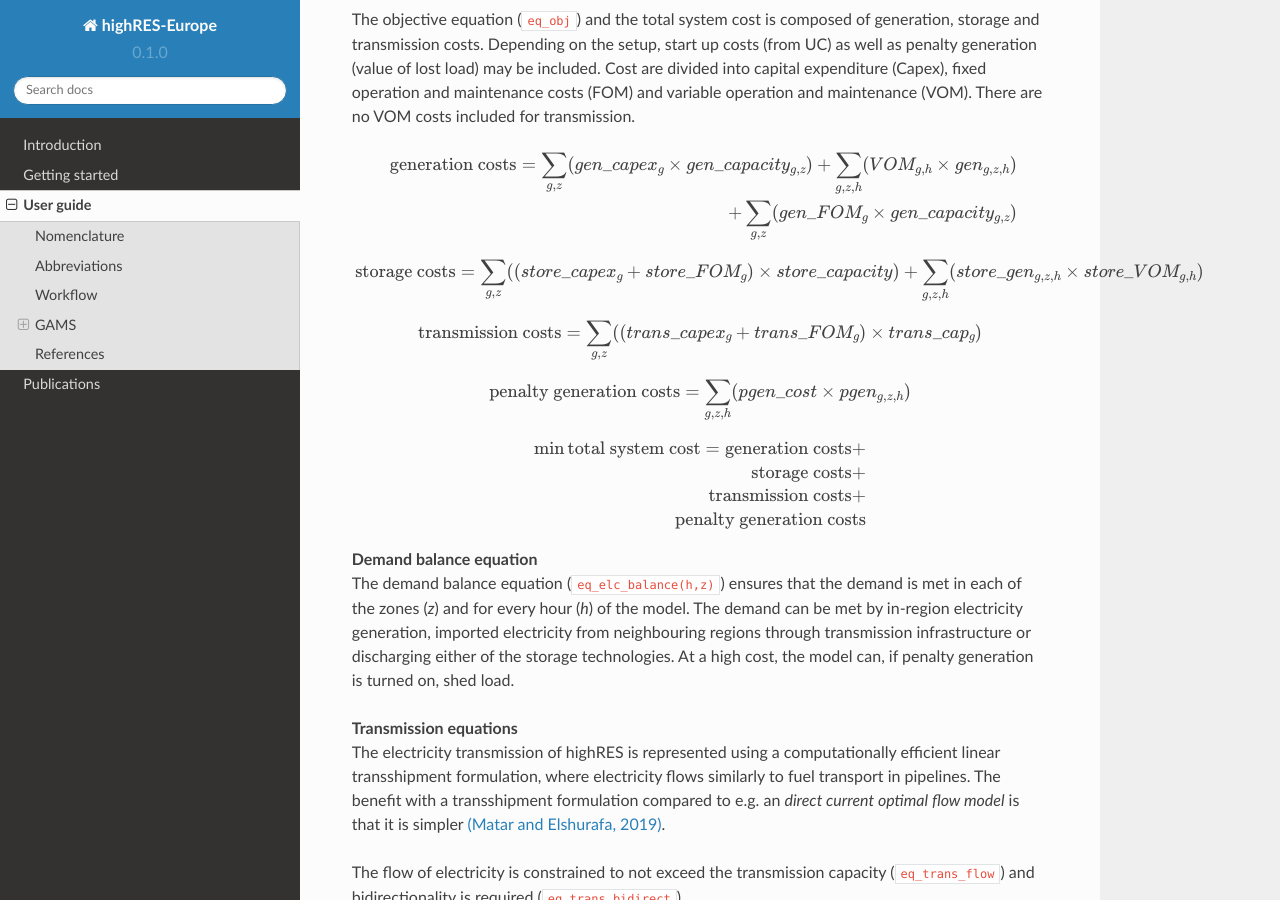
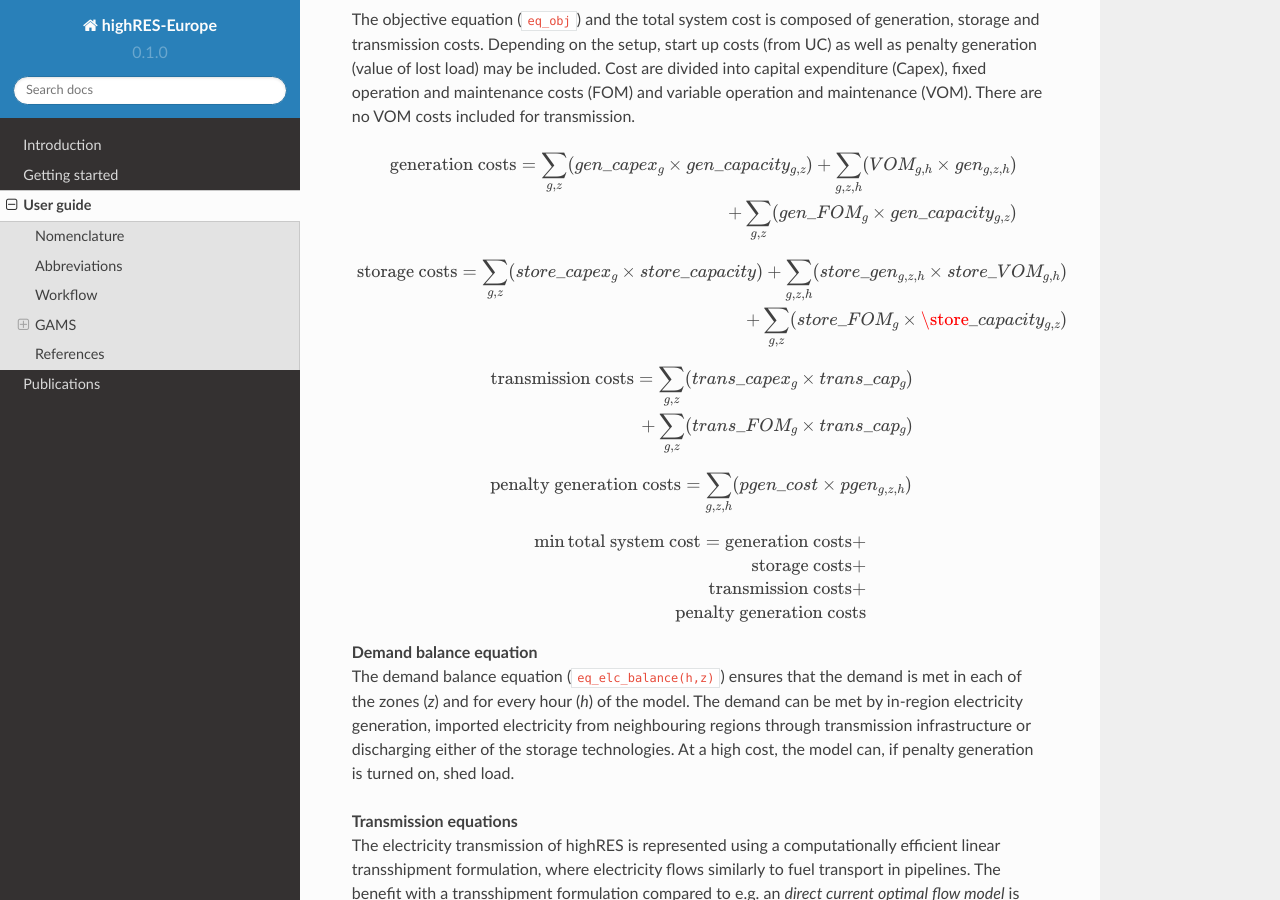
Before and after one commit to highRES-model/highRES-Europe-WF, a Sphinx documentation site: the page built from docs/source/user_guide.rst, in a window 1280 px wide and 900 px high, scrolled down 1049 px. Built offline with Sphinx 7.4.7 and the Read the Docs theme 2.0.0, drawn with Linux system fonts in a browser that asks for light colours.

Commit message:
doc eqn fmt

```diff
--- a/docs/source/user_guide.rst
+++ b/docs/source/user_guide.rst
@@ -42,21 +42,24 @@ The objective equation (``eq_obj``) and the total system cost is composed of gen
    \end{aligned}
 
 .. math::
-
-      \text{storage costs} = \sum_{g,z}((store\_capex_{g} + store\_FOM_{g}) \times store\_capacity) + \sum_{g,z,h}(store\_gen_{g,z,h} \times store\_VOM_{g,h}) \\
+   \begin{aligned}
+      \text{storage costs} = \sum_{g,z}(store\_capex_{g} \times store\_capacity) + \sum_{g,z,h}(store\_gen_{g,z,h} \times store\_VOM_{g,h}) \\ + \sum_{g,z}(store\_FOM_{g} \times \store\_capacity_{g,z})
+   \end{aligned}
 
 .. math::
-
-      \text{transmission costs} = \sum_{g,z}((trans\_capex_{g} + trans\_FOM_{g}) \times trans\_cap_{g})\\
+   \begin{aligned}
+      \text{transmission costs} = \sum_{g,z}(trans\_capex_{g} \times trans\_cap_{g}) \\ + \sum_{g,z}(trans\_FOM_{g} \times trans\_cap_{g})
+   \end{aligned}
 
 .. math::
-
+   \begin{aligned}
       \text{penalty generation costs} = \sum_{g,z,h}(pgen\_cost \times pgen_{g,z,h}) \\
-
+   \end{aligned}
 
 .. math::
-
-   \min \text{total system cost} = \text{generation costs} + \\ \text{storage costs} + \\ \text{transmission costs} + \\ \text{penalty generation costs}
+   \begin{aligned}
+      \min \text{total system cost} = \text{generation costs} + \\ \text{storage costs} + \\ \text{transmission costs} + \\ \text{penalty generation costs}
+   \end{aligned}
 
 | **Demand balance equation**
 | The demand balance equation (``eq_elc_balance(h,z)``) ensures that the demand is met in each of the zones (*z*) and for every hour (*h*) of the model. The demand can be met by in-region electricity generation, imported electricity from neighbouring regions through transmission infrastructure or discharging either of the storage technologies. At a high cost, the model can, if penalty generation is turned on, shed load.
```
